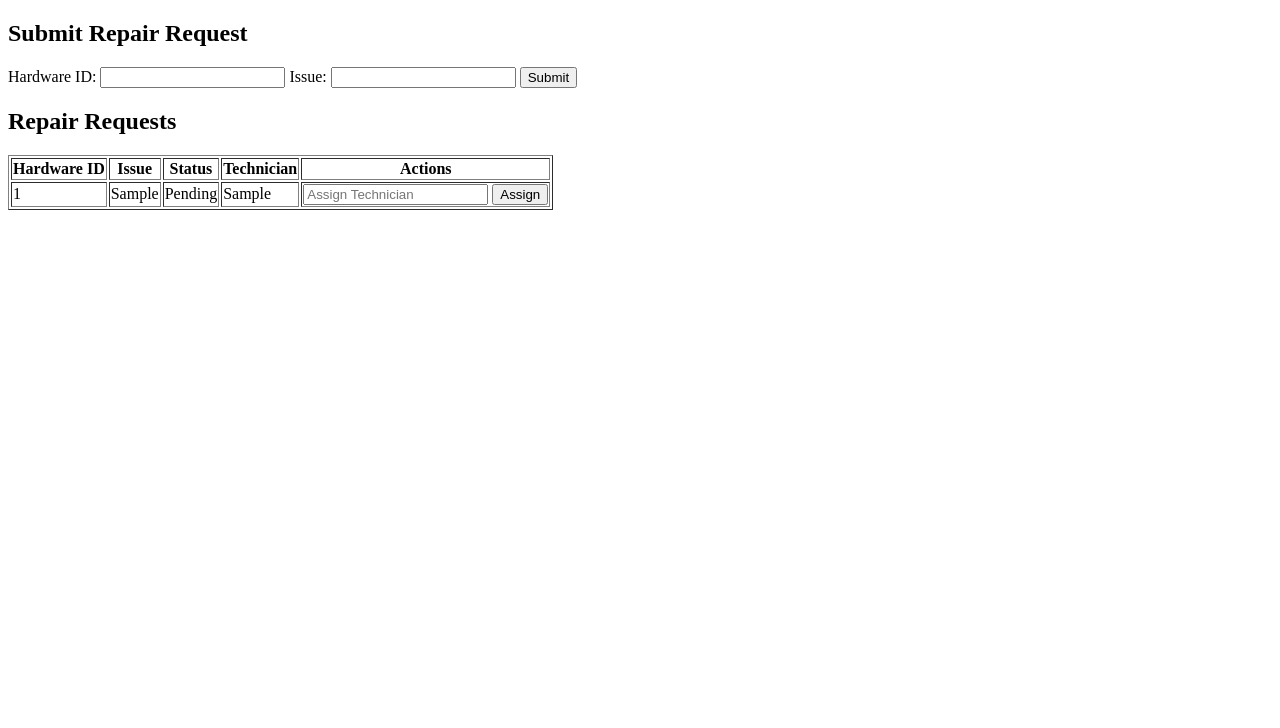
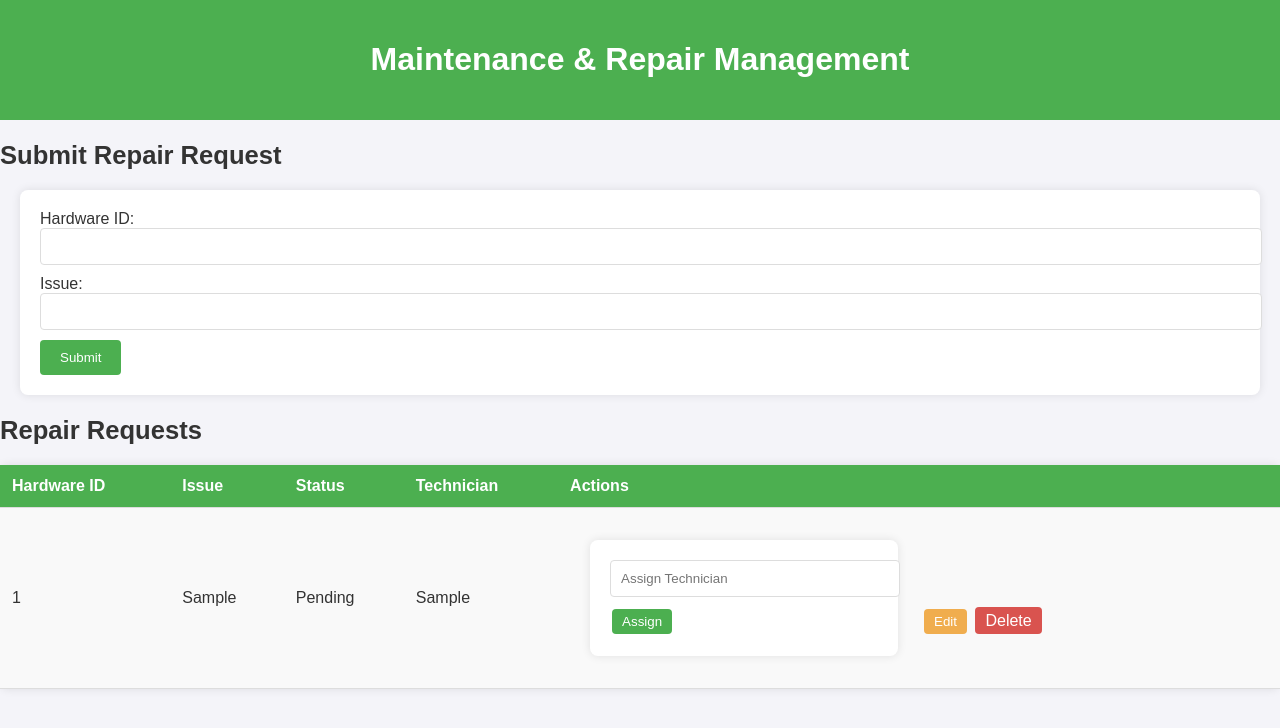
Before and after one commit to janella-may-pangilinan/hardwaremanagement, a PHP site: page /maintenance.php in a window 1280 px wide. Shown: the top 728 px of the page. Run offline with PHP 8.4, Linux system fonts and the light colour scheme; tables that the repository leaves empty or names only in its code hold one stand-in row (values such as "Sample post").

Commit message:
edit(Maintenance)

```diff
--- a/dashboard.php
+++ b/dashboard.php
@@ -1,6 +1,8 @@
 <?php
+
 include 'db.php';
 include 'sidebar.php'; // Include sidebar
+
 
 // Function para sa pagkuha ng count sa database
 function getCount($conn, $query) {
--- a/db.php
+++ b/db.php
@@ -1,4 +1,7 @@
 <?php
+
+error_reporting(E_ALL);
+ini_set('display_errors', 1);
 
 $servername = "localhost"; // Palitan kung ibang server gamit mo
 $username = "root"; // Default sa XAMPP
--- a/maintenance.php
+++ b/maintenance.php
@@ -1,7 +1,7 @@
 <?php
 include 'db.php';
 
-// Handling repair request submission
+// Handling repair request submission (CREATE)
 if (isset($_POST['submit_request'])) {
     $hardware_id = $_POST['hardware_id'];
     $issue = $_POST['issue'];
@@ -9,7 +9,7 @@ if (isset($_POST['submit_request'])) {
     mysqli_query($conn, $insert_query);
 }
 
-// Handling technician assignment
+// Handling technician assignment (UPDATE)
 if (isset($_POST['assign_technician'])) {
     $request_id = $_POST['request_id'];
     $technician = $_POST['technician'];
@@ -17,7 +17,7 @@ if (isset($_POST['assign_technician'])) {
     mysqli_query($conn, $update_query);
 }
 
-// Handling status updates
+// Handling status updates (UPDATE)
 if (isset($_GET['complete'])) {
     $request_id = $_GET['complete'];
     mysqli_query($conn, "UPDATE maintenance_requests SET status = 'Completed' WHERE id = '$request_id'");
@@ -28,7 +28,22 @@ if (isset($_GET['reject'])) {
     mysqli_query($conn, "UPDATE maintenance_requests SET status = 'Rejected' WHERE id = '$request_id'");
 }
 
-// Fetching requests
+// Handling delete request (DELETE)
+if (isset($_GET['delete'])) {
+    $request_id = $_GET['delete'];
+    mysqli_query($conn, "DELETE FROM maintenance_requests WHERE id = '$request_id'");
+}
+
+// Handling edit request (UPDATE)
+if (isset($_POST['edit_request'])) {
+    $request_id = $_POST['request_id'];
+    $issue = $_POST['issue'];
+    $technician = $_POST['technician'];
+    $update_query = "UPDATE maintenance_requests SET issue = '$issue', technician = '$technician' WHERE id = '$request_id'";
+    mysqli_query($conn, $update_query);
+}
+
+// Fetching requests (READ)
 $requests = mysqli_query($conn, "SELECT * FROM maintenance_requests ORDER BY created_at DESC");
 ?>
 
@@ -38,19 +53,144 @@ $requests = mysqli_query($conn, "SELECT * FROM maintenance_requests ORDER BY cre
     <meta charset="UTF-8">
     <meta name="viewport" content="width=device-width, initial-scale=1.0">
     <title>Maintenance & Repairs</title>
+    <style>
+        /* General Styles */
+        body {
+            font-family: 'Arial', sans-serif;
+            background-color: #f4f4f9;
+            color: #333;
+            margin: 0;
+            padding: 0;
+        }
+
+        header {
+            background-color: #4CAF50;
+            color: white;
+            padding: 20px;
+            text-align: center;
+        }
+
+        h2 {
+            font-size: 1.6em;
+            margin-bottom: 10px;
+        }
+
+        /* Forms */
+        form {
+            background-color: white;
+            padding: 20px;
+            margin: 20px;
+            border-radius: 8px;
+            box-shadow: 0px 0px 10px rgba(0, 0, 0, 0.1);
+        }
+
+        input[type="text"], input[type="number"] {
+            width: 100%;
+            padding: 10px;
+            margin-bottom: 10px;
+            border-radius: 4px;
+            border: 1px solid #ddd;
+        }
+
+        button {
+            padding: 10px 20px;
+            background-color: #4CAF50;
+            color: white;
+            border: none;
+            border-radius: 4px;
+            cursor: pointer;
+        }
+
+        button:hover {
+            background-color: #45a049;
+        }
+
+        /* Table */
+        table {
+            width: 100%;
+            margin: 20px 0;
+            border-collapse: collapse;
+            background-color: white;
+            border-radius: 8px;
+            box-shadow: 0px 0px 10px rgba(0, 0, 0, 0.1);
+        }
+
+        th, td {
+            padding: 12px;
+            text-align: left;
+            border-bottom: 1px solid #ddd;
+        }
+
+        th {
+            background-color: #4CAF50;
+            color: white;
+        }
+
+        td {
+            background-color: #f9f9f9;
+        }
+
+        .actions button, .actions a {
+            padding: 5px 10px;
+            margin: 2px;
+            text-decoration: none;
+            cursor: pointer;
+            border-radius: 4px;
+        }
+
+        .edit-btn {
+            background-color: #f0ad4e;
+            color: white;
+        }
+
+        .delete-btn {
+            background-color: #d9534f;
+            color: white;
+        }
+
+        /* Edit Form */
+        #editForm {
+            display: none;
+            background-color: white;
+            padding: 20px;
+            margin: 20px;
+            border-radius: 8px;
+            box-shadow: 0px 0px 10px rgba(0, 0, 0, 0.1);
+        }
+
+        .cancel-btn {
+            background-color: #ccc;
+            border: none;
+            padding: 8px 16px;
+            cursor: pointer;
+        }
+
+        .cancel-btn:hover {
+            background-color: #bbb;
+        }
+    </style>
 </head>
 <body>
+    <header>
+        <h1>Maintenance & Repair Management</h1>
+    </header>
+
+    <!-- Submit Repair Request Form -->
+    <section>
         <h2>Submit Repair Request</h2>
         <form method="post">
-        <label>Hardware ID:</label>
-        <input type="text" name="hardware_id" required>
-        <label>Issue:</label>
-        <input type="text" name="issue" required>
+            <label for="hardware_id">Hardware ID:</label>
+            <input type="text" id="hardware_id" name="hardware_id" required>
+            <label for="issue">Issue:</label>
+            <input type="text" id="issue" name="issue" required>
             <button type="submit" name="submit_request">Submit</button>
         </form>
+    </section>
 
+    <!-- Repair Requests Table -->
+    <section>
         <h2>Repair Requests</h2>
-    <table border="1">
+        <table>
             <tr>
                 <th>Hardware ID</th>
                 <th>Issue</th>
@@ -64,22 +204,49 @@ $requests = mysqli_query($conn, "SELECT * FROM maintenance_requests ORDER BY cre
                     <td><?php echo $row['issue']; ?></td>
                     <td><?php echo $row['status']; ?></td>
                     <td><?php echo $row['technician'] ?? 'Not Assigned'; ?></td>
-                <td>
+                    <td class="actions">
                         <?php if ($row['status'] == 'Pending') { ?>
                             <form method="post" style="display:inline-block;">
                                 <input type="hidden" name="request_id" value="<?php echo $row['id']; ?>">
-                            <input type="text" name="technician" placeholder="Assign Technician">
+                                <input type="text" name="technician" placeholder="Assign Technician" required>
                                 <button type="submit" name="assign_technician">Assign</button>
                             </form>
                         <?php } ?>
                         <?php if ($row['status'] == 'In Progress') { ?>
-                        <a href="?complete=<?php echo $row['id']; ?>">Complete</a>
-                        <a href="?reject=<?php echo $row['id']; ?>">Reject</a>
+                            <a href="?complete=<?php echo $row['id']; ?>" class="button">Complete</a>
+                            <a href="?reject=<?php echo $row['id']; ?>" class="button">Reject</a>
                         <?php } ?>
+                        <button class="edit-btn" onclick="editRequest('<?php echo $row['id']; ?>', '<?php echo htmlspecialchars($row['issue'], ENT_QUOTES); ?>', '<?php echo htmlspecialchars($row['technician'], ENT_QUOTES); ?>')">Edit</button>
+                        <a class="delete-btn" href="?delete=<?php echo $row['id']; ?>" onclick="return confirm('Are you sure you want to delete this request?');">Delete</a>
                     </td>
                 </tr>
             <?php } ?>
         </table>
+    </section>
+
+    <!-- Edit Form (Hidden by Default) -->
+    <div id="editForm">
+        <h2>Edit Repair Request</h2>
+        <form method="post">
+            <input type="hidden" name="request_id" id="edit_request_id">
+            <label>Issue:</label>
+            <input type="text" name="issue" id="edit_issue" required>
+            <label>Technician:</label>
+            <input type="text" name="technician" id="edit_technician">
+            <button type="submit" name="edit_request">Update</button>
+            <button type="button" class="cancel-btn" onclick="document.getElementById('editForm').style.display='none';">Cancel</button>
+        </form>
+    </div>
+
+    <script>
+        function editRequest(id, issue, technician) {
+            document.getElementById('edit_request_id').value = id;
+            document.getElementById('edit_issue').value = issue;
+            document.getElementById('edit_technician').value = technician;
+            document.getElementById('editForm').style.display = 'block';
+        }
+    </script>
+
 </body>
 </html>
 
```
Also changed, not shown: repair_list.php (added, +38 -0 lines), delete.php (added), edit.php (added). Lines whose indentation alone changed are shown as unchanged.
